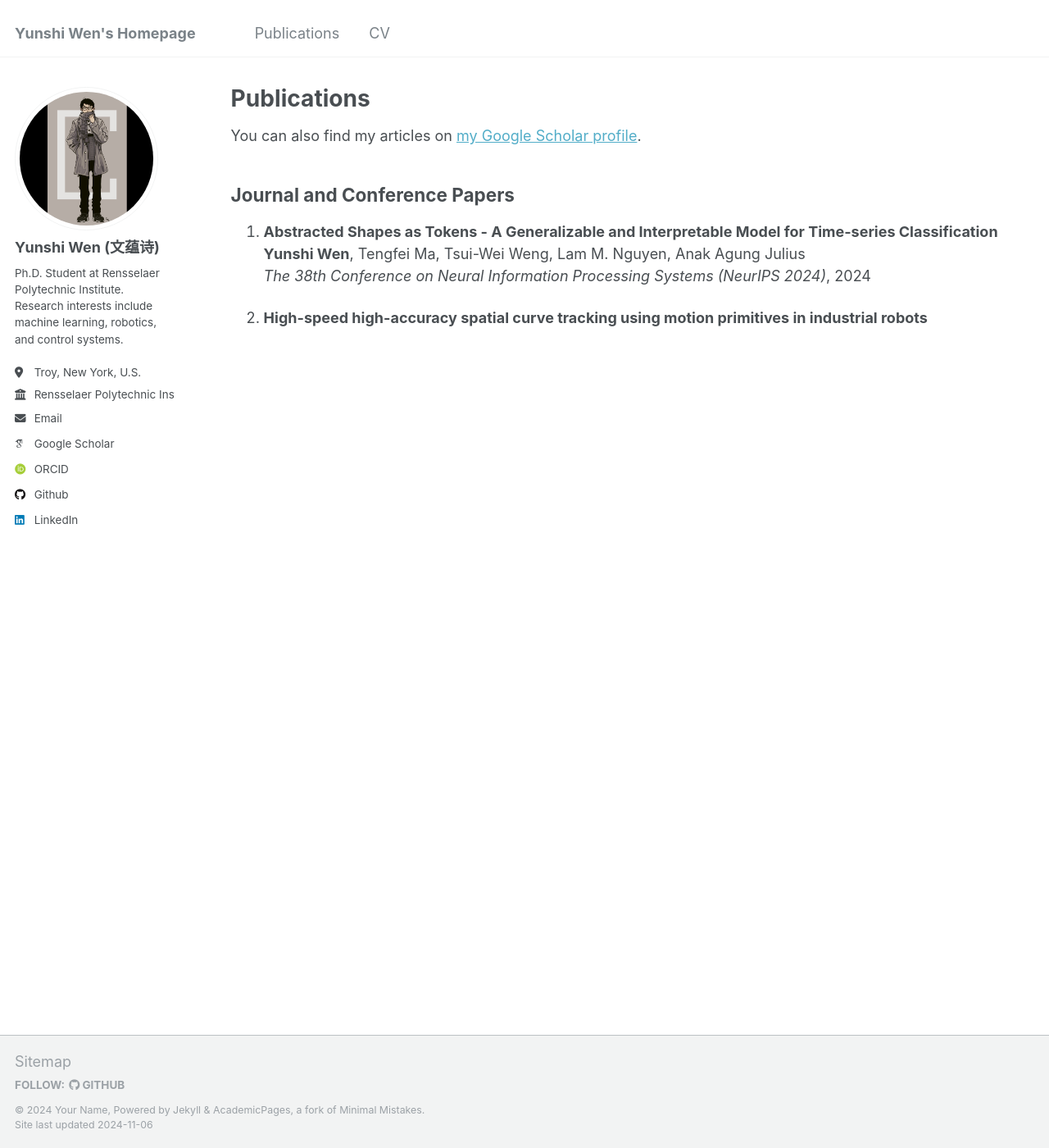
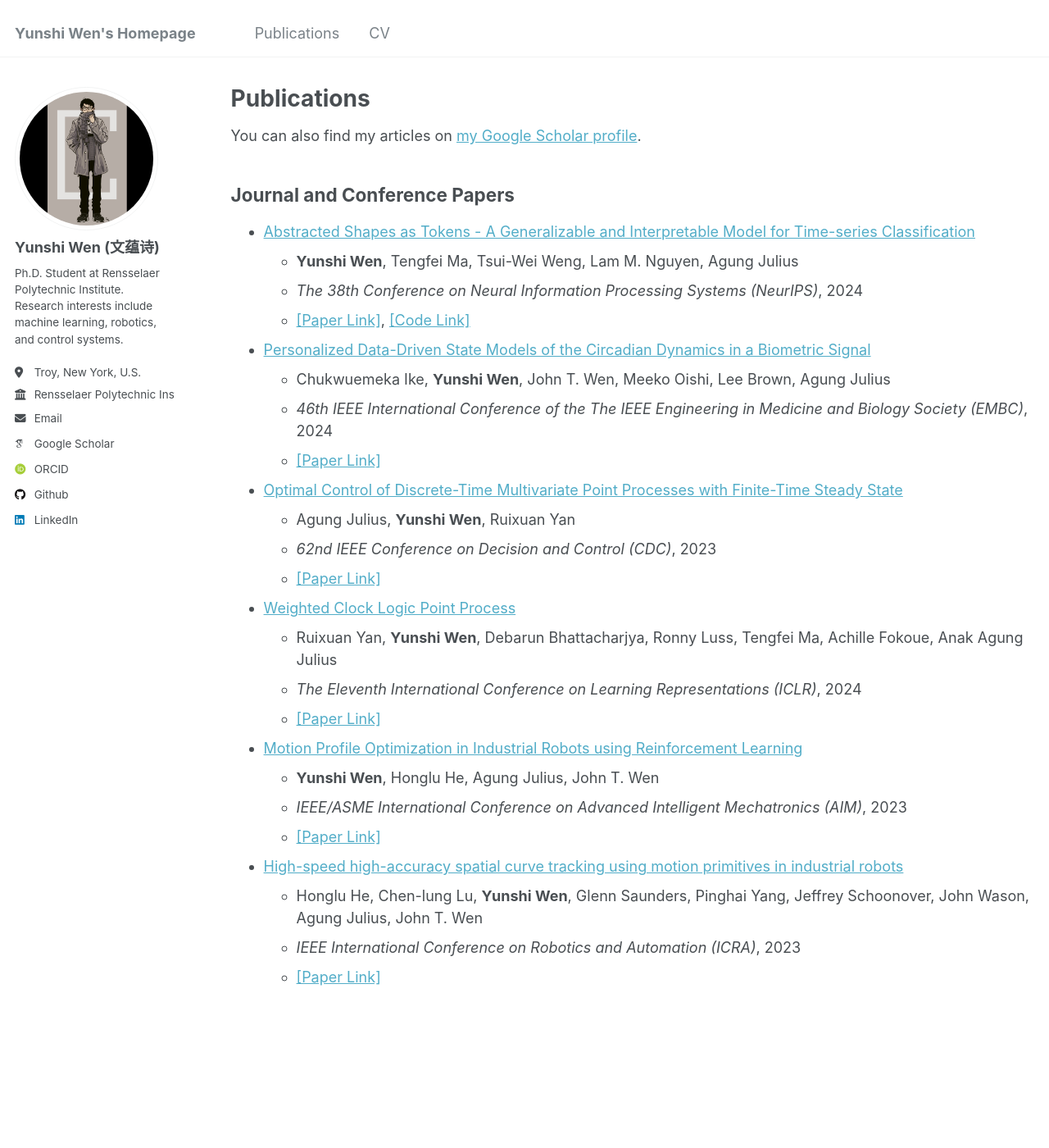
Before and after one commit to YunshiWen/yunshiwen.github.io, a Jekyll site: the page built from _pages/publications.md, in a window 1280 px wide and 1400 px high. Shown: the whole window at 82% size. Built offline with Jekyll 4.4.1, drawn with Linux system fonts in a browser that asks for light colours; some web fonts are replaced.

Commit message:
Update paper list

```diff
--- a/_config.yml
+++ b/_config.yml
@@ -44,7 +44,7 @@ author:
   bitbucket        : # Username - Update with your username on the site
   codepen          : # Username
   dribbble         : # Username
-  github           : "https://github.com/YunshiWen/"
+  github           : "YunshiWen"
   kaggle           : # Username
   stackoverflow    : # User number or user number and name (i.e., use "1" or "1/jeff-atwood")
 
--- a/_pages/publications.md
+++ b/_pages/publications.md
@@ -9,8 +9,37 @@ You can also find my articles on [my Google Scholar profile]({{site.author.googl
 
 ## Journal and Conference Papers
 
-2. **Abstracted Shapes as Tokens - A Generalizable and Interpretable Model for Time-series Classification**
-   **Yunshi Wen**, Tengfei Ma, Tsui-Wei Weng, Lam M. Nguyen, Anak Agung Julius
-   *The 38th Conference on Neural Information Processing Systems (NeurIPS 2024)*, 2024
+- [Abstracted Shapes as Tokens - A Generalizable and Interpretable Model for Time-series Classification](https://arxiv.org/abs/2411.01006)
+  - **Yunshi Wen**, Tengfei Ma, Tsui-Wei Weng, Lam M. Nguyen, Agung Julius
+  - *The 38th Conference on Neural Information Processing Systems (NeurIPS)*, 2024
+  - [[Paper Link]](https://arxiv.org/abs/2411.01006), [[Code Link]](https://github.com/YunshiWen/VQShape)
 
-1. **High-speed high-accuracy spatial curve tracking using motion primitives in industrial robots**
+
+- [Personalized Data-Driven State Models of the Circadian Dynamics in a Biometric Signal](https://par.nsf.gov/biblio/10538310)
+  - Chukwuemeka Ike, **Yunshi Wen**, John T. Wen, Meeko Oishi, Lee Brown, Agung Julius
+  - *46th IEEE International Conference of the The IEEE Engineering in Medicine and Biology Society (EMBC)*, 2024
+  - [[Paper Link]](https://par.nsf.gov/biblio/10538310)
+
+
+- [Optimal Control of Discrete-Time Multivariate Point Processes with Finite-Time Steady State](https://css.paperplaza.net/images/temp/CDC/files/1754.pdf)
+  - Agung Julius, **Yunshi Wen**, Ruixuan Yan
+  - *62nd IEEE Conference on Decision and Control (CDC)*, 2023
+  - [[Paper Link]](https://css.paperplaza.net/images/temp/CDC/files/1754.pdf)
+
+
+- [Weighted Clock Logic Point Process](https://openreview.net/forum?id=YfUICnZMwk7)
+  - Ruixuan Yan, **Yunshi Wen**, Debarun Bhattacharjya, Ronny Luss, Tengfei Ma, Achille Fokoue, Anak Agung Julius
+  - *The Eleventh International Conference on Learning Representations (ICLR)*, 2024
+  - [[Paper Link]](https://openreview.net/forum?id=YfUICnZMwk7)
+
+
+- [Motion Profile Optimization in Industrial Robots using Reinforcement Learning](https://ieeexplore.ieee.org/abstract/document/10196247)
+  - **Yunshi Wen**, Honglu He, Agung Julius, John T. Wen
+  - *IEEE/ASME International Conference on Advanced Intelligent Mechatronics (AIM)*, 2023
+  - [[Paper Link]](https://ieeexplore.ieee.org/abstract/document/10196247)
+
+
+- [High-speed high-accuracy spatial curve tracking using motion primitives in industrial robots](https://arxiv.org/abs/2301.02348)
+  - Honglu He, Chen-lung Lu, **Yunshi Wen**, Glenn Saunders, Pinghai Yang, Jeffrey Schoonover, John Wason, Agung Julius, John T. Wen
+  - *IEEE International Conference on Robotics and Automation (ICRA)*, 2023
+  - [[Paper Link]](https://arxiv.org/abs/2301.02348)
```
Also changed, not shown: 1 other file.
